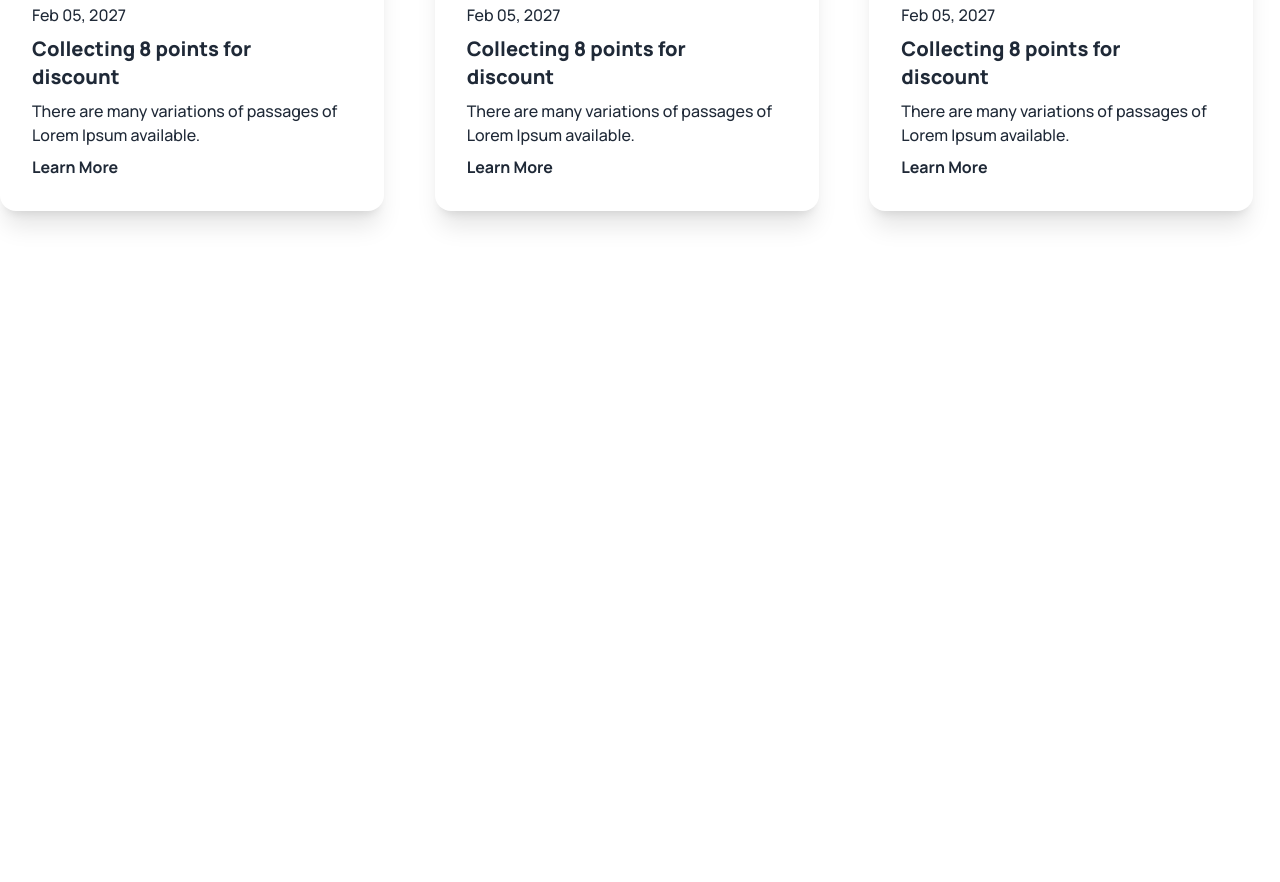
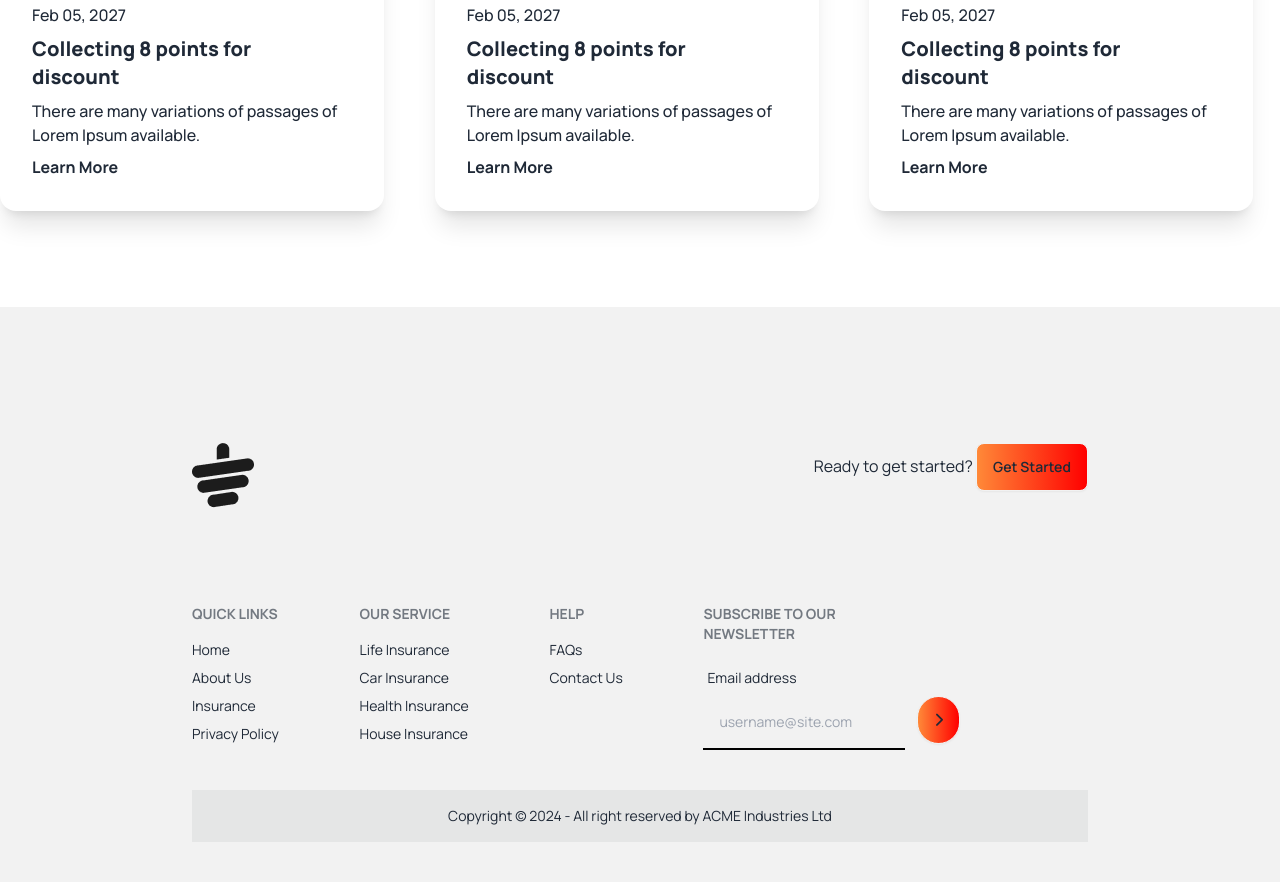
Before and after one commit to Anowar1987/tea-house-with-daisyui, a plain HTML site: page index.html in a window 1280 px wide. Shown: the part 3067-3949 px from the top of the page. Before the commit the page ends 3374 px from the top, so only its background shows below. Drawn offline with nearby package versions, Linux system fonts and the light colour scheme.

Commit message:
finished footer section

```diff
--- a/index.html
+++ b/index.html
@@ -1,5 +1,6 @@
 <!DOCTYPE html>
 <html lang="en">
+
 <head>
   <meta charset="UTF-8">
   <meta name="viewport" content="width=device-width, initial-scale=1.0">
@@ -10,7 +11,8 @@
   <!-- Manrope google font -->
   <link rel="preconnect" href="https://fonts.googleapis.com">
   <link rel="preconnect" href="https://fonts.gstatic.com" crossorigin>
-    <link href="https://fonts.googleapis.com/css2?family=Manrope:wght@300;400;500;600;700;800&display=swap" rel="stylesheet">
+  <link href="https://fonts.googleapis.com/css2?family=Manrope:wght@300;400;500;600;700;800&display=swap"
+    rel="stylesheet">
 
   <!-- fontawesome -->
   <script src="https://kit.fontawesome.com/bdf8239436.js" crossorigin="anonymous"></script>
@@ -21,7 +23,8 @@
       theme: {
         extend: {
           colors: {
-                clifford: '#da373d',
+            'gradient-start': '#FF8938',
+            'gradient-end': '#F00',
           }
         }
       }
@@ -29,11 +32,12 @@
   </script>
 
   <style>
-        .font-manrope{
+    .font-manrope {
       font-family: 'Manrope', sans-serif;
     }
   </style>
 </head>
+
 <body class="font-manrope">
   <header class="container mx-auto">
     <div class="hero">
@@ -65,8 +69,10 @@
     <!-- feathered section -->
     <section class="text-center my-24">
       <h2 class="text-5xl font-extrabold mb-5">Our Featured Products</h2>
-        <p class="text-base font-medium mb-10 lg: max-w-3xl mx-auto">There are many variations of passages of Lorem Ipsum available, but the majority have suffered alteration in some form,
-          <br>by injected humour, or randomised words which don't look even slightly believable. </p>
+      <p class="text-base font-medium mb-10 lg: max-w-3xl mx-auto">There are many variations of passages of Lorem Ipsum
+        available, but the majority have suffered alteration in some form,
+        <br>by injected humour, or randomised words which don't look even slightly believable.
+      </p>
       <!-- featherd tea card container -->
       <div class="grid gap-6 grid-cols-1 md:grid-cols-2 lg:grid-cols-4">
         <!-- first card -->
@@ -121,9 +127,12 @@
       </div>
       <div class="space-y-5 flex-1">
         <h2 class="text-5xl font-extrabold">Great Tea, Freshly
-              <br>Presented</h2>
+          <br>Presented
+        </h2>
         <p class="font-medium leading-7">
-              The meaning of gong cha is chanese is to provide the best tea to emperor from all possessions . It represents the highest quality and self expectation. Establishing in 2006, Gong cha had been deeply appreciated by its custoers  because of good words of mouth and unique customized service orginated from Taiwan.
+          The meaning of gong cha is chanese is to provide the best tea to emperor from all possessions . It represents
+          the highest quality and self expectation. Establishing in 2006, Gong cha had been deeply appreciated by its
+          custoers because of good words of mouth and unique customized service orginated from Taiwan.
         </p>
         <h4 class="text-1xl font-extrabold mt-8">Unique Taste</h4>
         <p class="font-medium landing-7">
@@ -136,7 +145,8 @@
       </div>
     </section>
     <!-- super client section -->
-      <section class="my-24 flex flex-col lg:flex-row gap-12 rounded-xl bg-gradient-to-r from-[#FF8938] to-[#F00] px-16 py-24">
+    <section
+      class="my-24 flex flex-col lg:flex-row gap-12 rounded-xl bg-gradient-to-r from-gradient-start to-gradient-end px-16 py-24">
       <div class="flex lg:pr-28 items-center">
         <div class="space-y-5">
           <h2 class="text-5xl font-extrabold text-white">
@@ -144,7 +154,9 @@
             <br>
             Clients
           </h2>
-          <p class="font-medium text-white">There are many variations of passages of Lorem Ipsum available, <br> but the majority have suffered alteration in some form, by injected humour, or randomised words which don't look even slightly believable. </p>
+          <p class="font-medium text-white">There are many variations of passages of Lorem Ipsum available, <br> but the
+            majority have suffered alteration in some form, by injected humour, or randomised words which don't look
+            even slightly believable. </p>
           <button class="btn btn-primary rounded-lg">Show All</button>
         </div>
       </div>
@@ -152,9 +164,11 @@
       <div class="relative">
         <!-- Next costumer review -->
         <div class="relative z-10 mb-16 opacity-40 p-10 rounded-lg bg-white">
-            <img class="absolute -left-5 -top-5 border-4 border-white rounded-full bg-white" src="images/client.png" alt="">
+          <img class="absolute -left-5 -top-5 border-4 border-white rounded-full bg-white" src="images/client.png"
+            alt="">
           <p>
-              We are providing the best and suitable home insurance services for the people who are interested to treatment
+            We are providing the best and suitable home insurance services for the people who are interested to
+            treatment
           </p>
           <h4 class="font-bold mt-5">Ilham Yuda</h4>
           <p class="font-medium">Businessman</p>
@@ -166,9 +180,11 @@
         <div>
           <!-- Current costumer review -->
           <div class="absolute z-20 top-40 -left-24 p-10 lg:w-[330px] rounded-lg bg-white">
-              <img class="absolute -left-5 -top-5 border-4 border-white rounded-full bg-white" src="images/client.png" alt="">
+            <img class="absolute -left-5 -top-5 border-4 border-white rounded-full bg-white" src="images/client.png"
+              alt="">
             <p>
-                We are providing the best and suitable home insurance services for the people who are interested to treatment
+              We are providing the best and suitable home insurance services for the people who are interested to
+              treatment
             </p>
             <h4 class="font-bold mt-5">Ilham Yuda</h4>
             <p class="font-medium">Businessman</p>
@@ -180,9 +196,11 @@
           <div>
             <!-- Previous costumer review -->
             <div class="relative z-10 p-10 opacity-40 rounded-lg bg-white">
-                <img class="absolute -left-5 -top-5 border-4 border-white rounded-full bg-white" src="images/client.png" alt="">
+              <img class="absolute -left-5 -top-5 border-4 border-white rounded-full bg-white" src="images/client.png"
+                alt="">
               <p>
-                  We are providing the best and suitable home insurance services for the people who are interested to treatment
+                We are providing the best and suitable home insurance services for the people who are interested to
+                treatment
               </p>
               <h4 class="font-bold mt-5">Ilham Yuda</h4>
               <p class="font-medium">Businessman</p>
@@ -198,7 +216,8 @@
       <div class="text-center">
         <h2 class="text-5xl font-extrabold mb-5">News & Events</h2>
         <p class="font-medium mb-12">
-            There are many variations of passages of Lorem Ipsum available, but the majority have suffered alteration in some form, by injected humour, or randomised words which don't look even slightly believable.
+          There are many variations of passages of Lorem Ipsum available, but the majority have suffered alteration in
+          some form, by injected humour, or randomised words which don't look even slightly believable.
         </p>
       </div>
       <div class="grid gap-6 grid-cols-1 md:grid-cols-2 lg:grid-cols-3">
@@ -241,9 +260,53 @@
       </div>
     </section>
   </main>
-    <footer>
-
+  <!-- footer section -->
+  <footer class="px-48 py-10 bg-base-200 text-base-content">
+    <div class="flex justify-between my-24">
+      <img src="images/cup.png" alt="">
+      <p>
+        <span>Ready to get started?</span>
+        <button class="btn bg-gradient-to-r from-gradient-start to-gradient-end">Get Started</button>
+      </p>
+    </div>
+    <div class="footer">
+      <nav>
+      <header class="footer-title">Quick Links</header>
+      <a class="link link-hover">Home</a>
+      <a class="link link-hover">About Us</a>
+      <a class="link link-hover">Insurance</a>
+      <a class="link link-hover">Privacy Policy</a>
+    </nav>
+    <nav>
+      <header class="footer-title">Our Service</header>
+      <a class="link link-hover">Life Insurance</a>
+      <a class="link link-hover">Car Insurance</a>
+      <a class="link link-hover">Health Insurance</a>
+      <a class="link link-hover">House Insurance</a>
+    </nav>
+    <nav>
+      <header class="footer-title">Help</header>
+      <a class="link link-hover">FAQs</a>
+      <a class="link link-hover">Contact Us</a>
+    </nav>
+    <form>
+      <header class="footer-title">Subscribe to our <br>newsletter</header>
+      <fieldset class="form-control w-80">
+        <label class="label">
+          <span class="label-text">Email address</span>
+        </label>
+        <div class="join">
+          <input type="text" placeholder="username@site.com" class="p-4 bg-transparent border-b-2 border-black outline-none" />
+          <button class="btn btn-primar absolute tpo-0 right-80 rounded-full bg-gradient-to-r from-gradient-start to-gradient-end"><i class="fa-solid fa-chevron-right"></i></button>
+        </div>
+      </fieldset>
+    </form>
+  </div>
+    <div class="mt-10 footer footer-center p-4 bg-base-300 text-base-content">
+      <p>Copyright © 2024 - All right reserved by ACME Industries Ltd</p>
+    </div>
   </footer>
 
 </body>
+
 </html>
```
Lines whose indentation alone changed are shown as unchanged.
